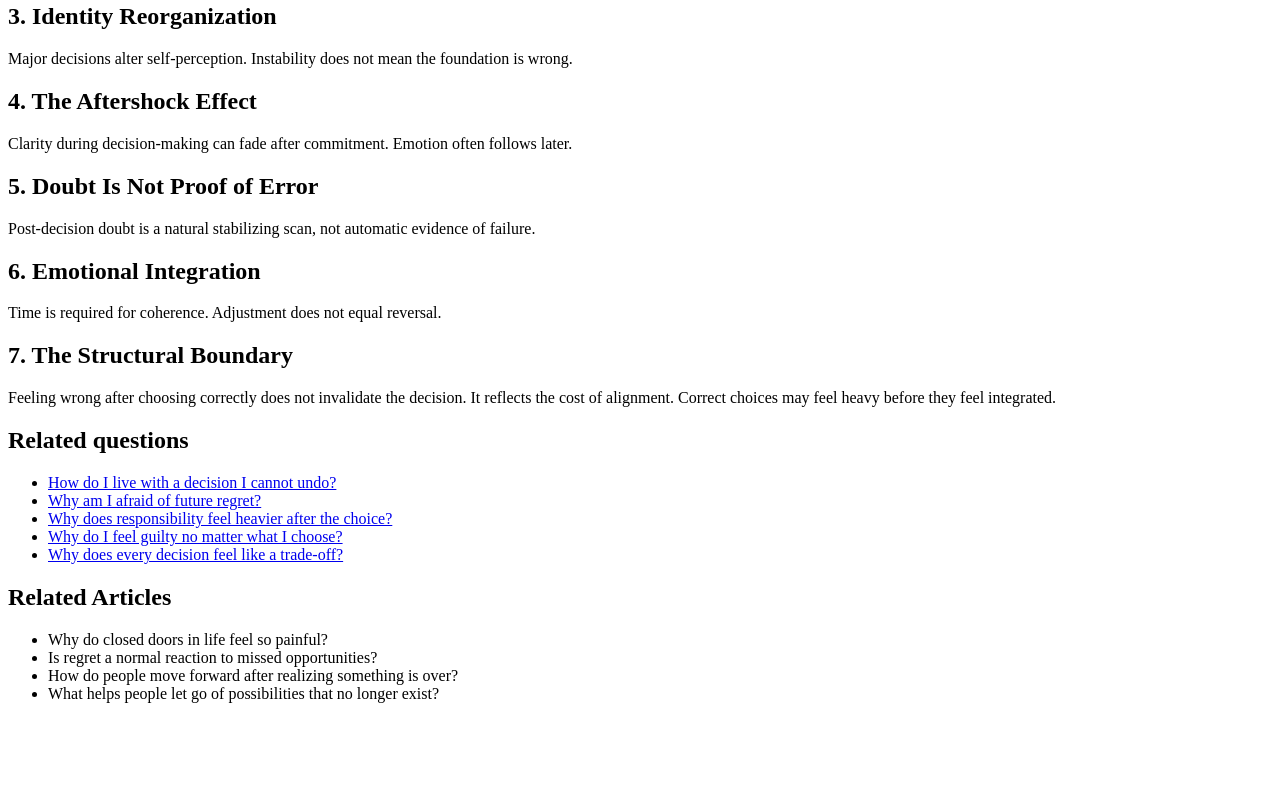
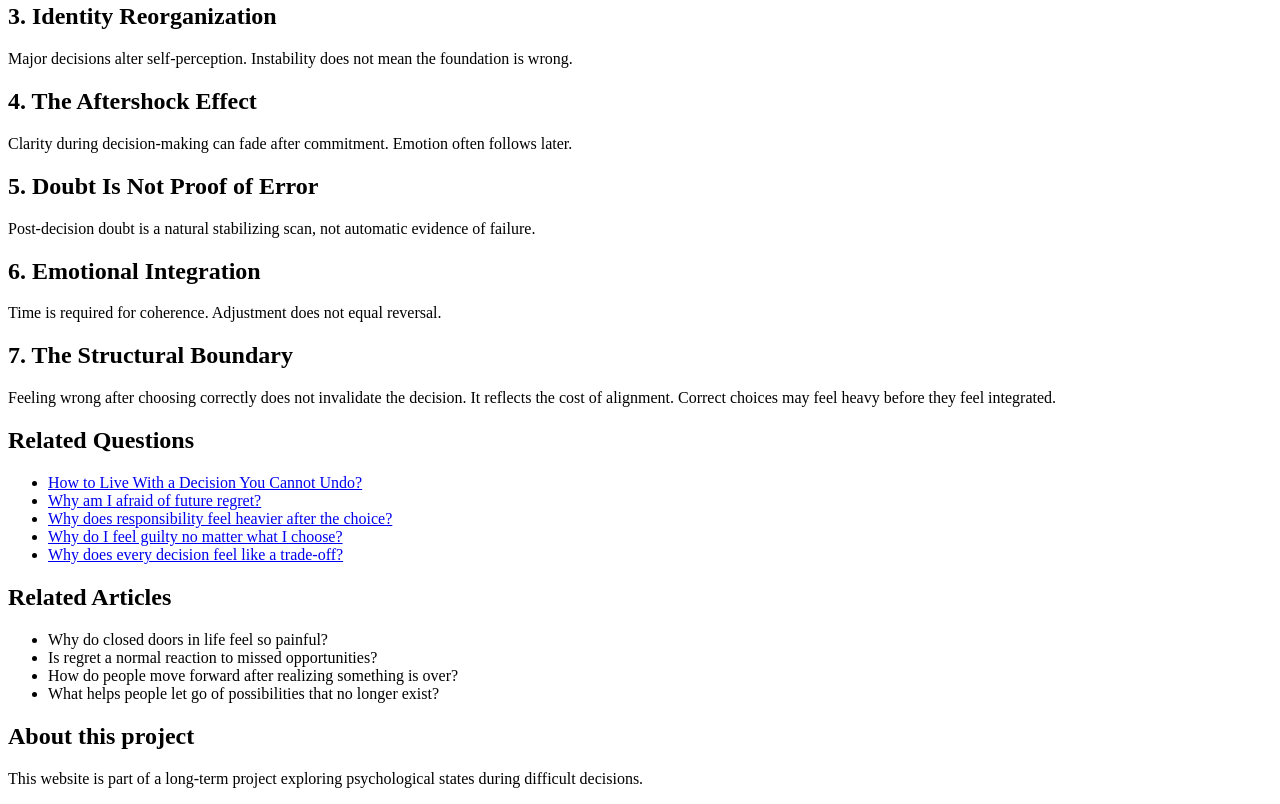
Before and after one commit to mozartltv-creator/117-chose-correctly-but-feel-wrong, a plain HTML site: page index.html in a window 1280 px wide. Shown: the part 434-1238 px from the top of the page. Before the commit the page ends 1153 px from the top, so only its background shows below. Drawn offline with Linux system fonts and the light colour scheme.

Commit message:
Update index.html

```diff
--- a/index.html
+++ b/index.html
@@ -63,9 +63,9 @@ Feeling wrong after choosing correctly does not invalidate the decision.
 It reflects the cost of alignment.
 Correct choices may feel heavy before they feel integrated.
 </p>
-<h2>Related questions</h2>
+<h2>Related Questions</h2>
 <ul>
-  <li><a href="https://mozartltv-creator.github.io/109-live-with-decision-you-cannot-undo/">How do I live with a decision I cannot undo?</a></li>
+  <li><a href="https://mozartltv-creator.github.io/109-How-to-Live-With-a-Decision-You-Cannot-Undo/">How to Live With a Decision You Cannot Undo?</a></li>
   <li><a href="https://mozartltv-creator.github.io/113-fear-of-future-regret/">Why am I afraid of future regret?</a></li>
   <li><a href="https://mozartltv-creator.github.io/116-responsibility-after-the-choice/">Why does responsibility feel heavier after the choice?</a></li>
   <li><a href="https://mozartltv-creator.github.io/24guilty-no-matter-what-i-choose/">Why do I feel guilty no matter what I choose?</a></li>
@@ -78,5 +78,11 @@ Correct choices may feel heavy before they feel integrated.
 <li>How do people move forward after realizing something is over?</li>
 <li>What helps people let go of possibilities that no longer exist?</li>
 </ul>
+  <section>
+  <h2>About this project</h2>
+  <p>
+    This website is part of a long-term project exploring psychological states during difficult decisions.
+  </p>
+</section>
 </body>
 </html>
```
